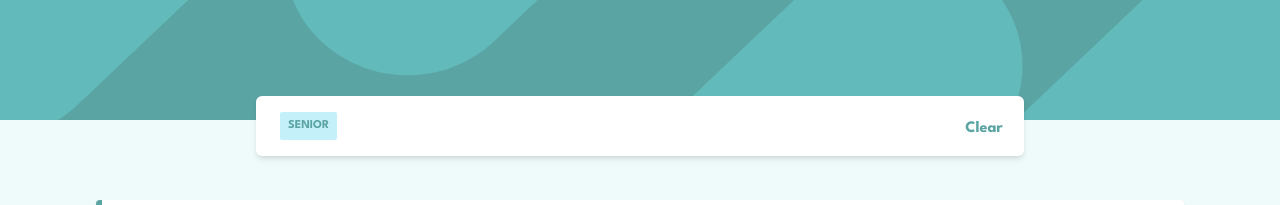
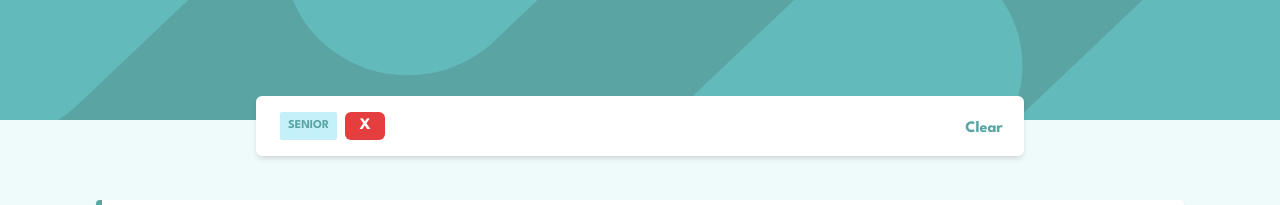
Before and after one commit to radriann/react-filtering-static-jobs, a React (Vite) app: page / in a window 1280 px wide. Both pictures are taken after a click on the element "SENIOR". Shown: the top 205 px of the page. Built offline with nearby package versions, Linux system fonts and the light colour scheme.

Commit message:
added remove filter logic

```diff
--- a/src/components/BadgesContainer.jsx
+++ b/src/components/BadgesContainer.jsx
@@ -3,7 +3,7 @@ import { useContext } from 'react'
 import { JobsContext } from '../context/JobsContext'
 
 export const BadgesContainer = () => {
-  const { filterTools, clearFilters } = useContext(JobsContext)
+  const { filterTools, clearFilters, removeFilter } = useContext(JobsContext)
 
   return (
     <Flex
@@ -27,8 +27,13 @@ export const BadgesContainer = () => {
         {
           filterTools &&
             filterTools.map((filter, i) => (
+              <Flex
+                key={i}
+                w='fit-content'
+                alignItems='center'
+                display='inline'
+              >
                 <Badge
-              key={i}
                   bgColor='cyan.100'
                   color='primary.desaturated-dark-cyan'
                   py='5px'
@@ -38,9 +43,20 @@ export const BadgesContainer = () => {
                   mx='.5rem'
                   my={{ base: '.5rem', md: '0' }}
                   _hover={{ bgColor: 'primary.desaturated-dark-cyan', color: 'white' }}
+                  position='relative'
                 >
                 {filter}
               </Badge>
+              <Button
+                onClick={removeFilter}
+                colorScheme='red'
+                w='30px'
+                h='28px'
+                value={filter}
+              >
+                X
+              </Button>
+            </Flex>
             ))
         }
       </Flex>
--- a/src/context/JobsContext.jsx
+++ b/src/context/JobsContext.jsx
@@ -4,7 +4,7 @@ import { useFilterReducer } from '../hooks/useFilterReducer'
 export const JobsContext = createContext([])
 
 export const JobsContextProvider = ({ children }) => {
-  const { state, getFilter, clearFilters, filterJobs } = useFilterReducer()
+  const { state, getFilter, clearFilters, filterJobs, removeFilter } = useFilterReducer()
 
   return (
     <JobsContext.Provider
@@ -13,7 +13,8 @@ export const JobsContextProvider = ({ children }) => {
         filterTools: state.filterTools,
         getFilter,
         clearFilters,
-        filterJobs
+        filterJobs,
+        removeFilter
       }}
     >
       {children}
--- a/src/hooks/useFilterReducer.jsx
+++ b/src/hooks/useFilterReducer.jsx
@@ -11,6 +11,11 @@ export const useFilterReducer = () => {
 
   const clearFilters = () => {
     dispatch({ type: 'CLEAR_FILTERS' })
+  }
+
+  const removeFilter = (e) => {
+    console.log(e.target.value)
+    dispatch({ type: 'REMOVE_FILTER', payload: e.target.value })
   }
 
   const filterJobs = (jobs, filters) => {
@@ -30,5 +35,5 @@ export const useFilterReducer = () => {
     return filteredJobs
   }
 
-  return { clearFilters, getFilter, state, filterJobs }
+  return { clearFilters, getFilter, state, filterJobs, removeFilter }
 }
--- a/src/reducers/JobsReducer.jsx
+++ b/src/reducers/JobsReducer.jsx
@@ -29,6 +29,17 @@ export const JobsReducer = (state, action) => {
       return initialState
     }
 
+    case actions.REMOVE_FILTER: {
+      const newFilterTools = state.filterTools.filter(filter => filter !== payload)
+
+      const newState = {
+        ...state,
+        filterTools: newFilterTools
+      }
+
+      return newState
+    }
+
     default:
       return state
   }
--- a/src/reducers/actions.js
+++ b/src/reducers/actions.js
@@ -1,4 +1,5 @@
 export const actions = Object.freeze({
   SET_FILTER: 'SET_FILTER',
-  CLEAR_FILTERS: 'CLEAR_FILTERS'
+  CLEAR_FILTERS: 'CLEAR_FILTERS',
+  REMOVE_FILTER: 'REMOVE_FILTER'
 })
```
Lines whose indentation alone changed are shown as unchanged.
